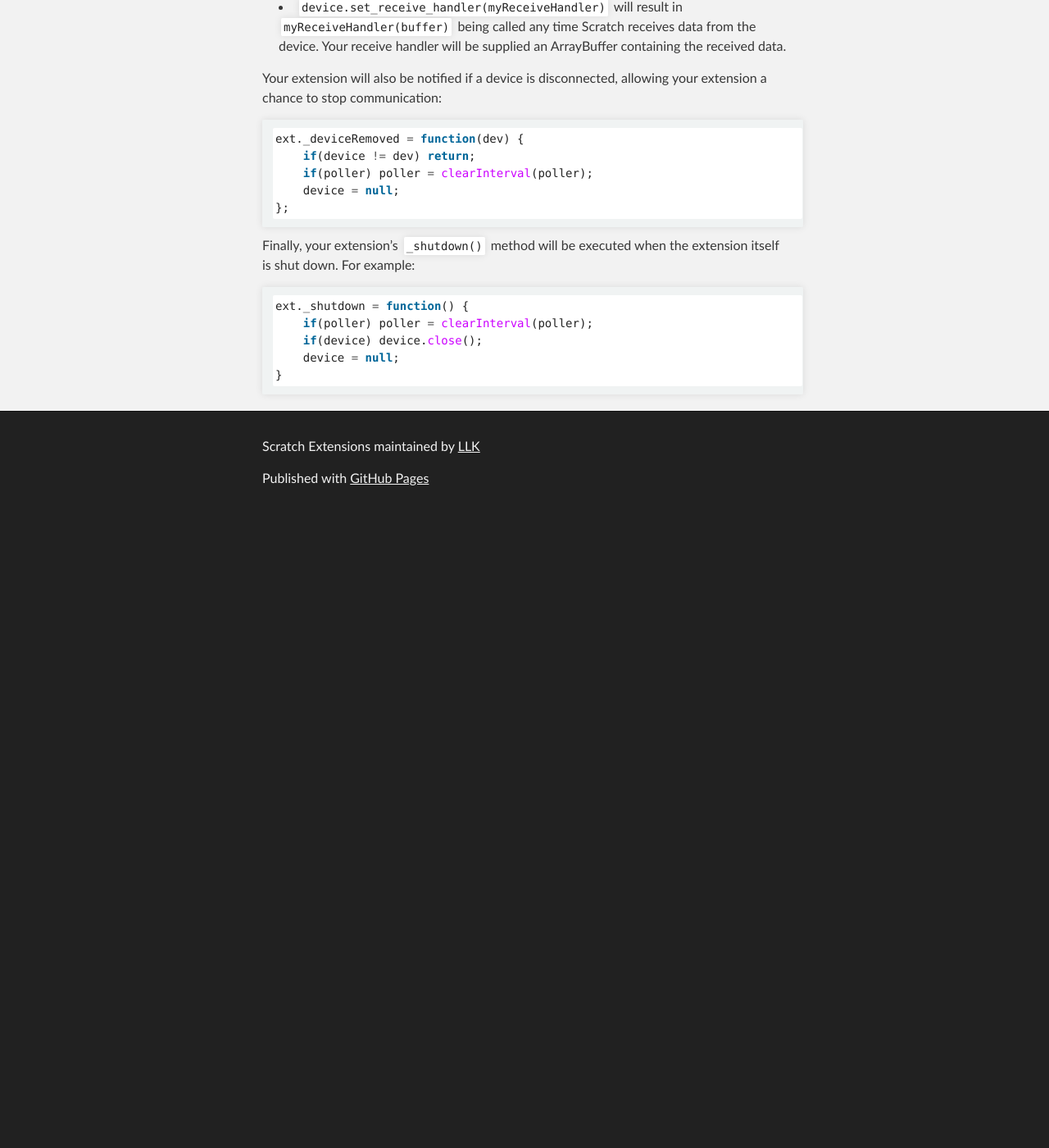
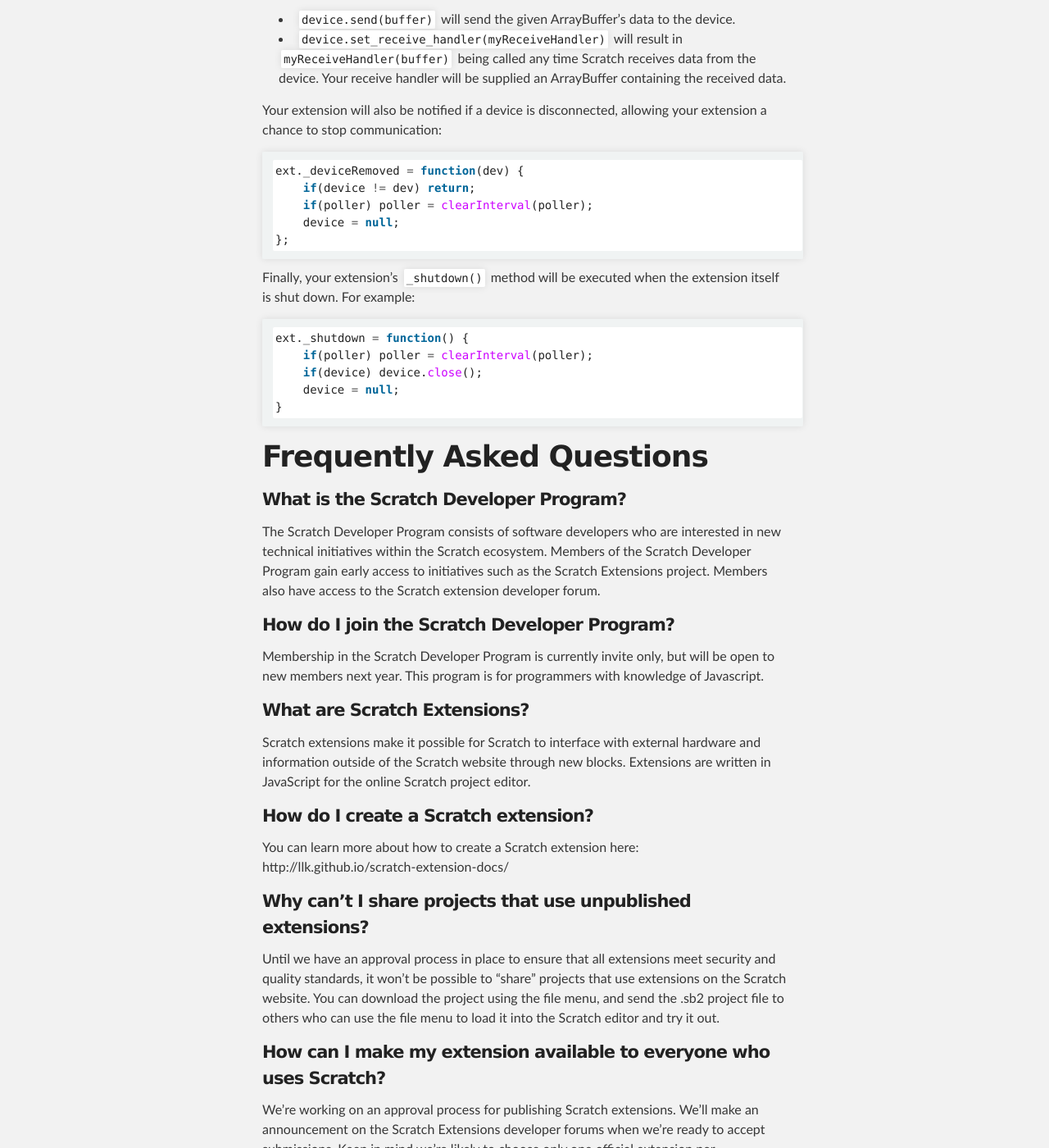
Before and after one commit to scratchfoundation/scratch-extension-docs, a Jekyll site: the page built from index.md, in a window 1280 px wide and 1400 px high, scrolled down 13643 px. Shown: the whole window at 82% size. Built offline with Jekyll 4.4.1, drawn with Linux system fonts in a browser that asks for light colours; Markdown is read by kramdown in place of the engine named in the settings; before the commit the page ends 14273 px from its top, so only the background shows below that; some of the changed text lies outside the part shown.

Commit message:
Add developer's FAQ.

````diff
--- a/index.md
+++ b/index.md
@@ -21,6 +21,8 @@
    1. [Hardware Support](#hardware-support)
       1. [USB HID Support](#usb-hid-support)
       1. [Serial Device Support](#serial-device-support)
+1. [Frequently Asked Questions](#frequently-asked-questions)
+
 
 # Introduction
 
@@ -459,3 +461,26 @@
     device = null;
 }
 ```
+# Frequently Asked Questions
+####What is the Scratch Developer Program?
+The Scratch Developer Program consists of software developers who are interested in new technical initiatives within the Scratch ecosystem. Members of the Scratch Developer Program gain early access to initiatives such as the Scratch Extensions project. Members also have access to the Scratch extension developer forum.
+####How do I join the Scratch Developer Program?
+Membership in the Scratch Developer Program is currently invite only, but will be open to new members next year. This program is for programmers with knowledge of Javascript.
+####What are Scratch Extensions?
+Scratch extensions make it possible for Scratch to interface with external hardware and information outside of the Scratch website through new blocks. Extensions are written in JavaScript for the online Scratch project editor.
+####How do I create a Scratch extension?
+You can learn more about how to create a Scratch extension here: http://llk.github.io/scratch-extension-docs/
+####Why can’t I share projects that use unpublished extensions?
+Until we have an approval process in place to ensure that all extensions meet security and quality standards, it won’t be possible to “share” projects that use extensions on the Scratch website. You can download the project using the file menu, and send the .sb2 project file to others who can use the file menu to load it into the Scratch editor and try it out.
+####How can I make my extension available to everyone who uses Scratch?
+We’re working on an approval process for publishing Scratch extensions. We’ll make an announcement on the Scratch Extensions developer forums when we’re ready to accept submissions. Keep in mind we’re likely to choose only one official extension per functionality (hardware, web API). Here are some of the criteria we’ll be using to decide whether or not to accept an extension:
+  * Security
+  * Ease of Use
+  * Quality (documentation, design, code)
+  * Requirements (browsers, operating system, hardware, etc)
+  * Content (age-appropriate, copyright infringement)
+
+####I’m having trouble creating my extension - where can I get help?
+Publish your code someplace publicly viewable, like Github, and then post a link to it in the [Scratch extension developers forum](http://scratch.mit.edu/discuss/41/) asking other developers for help.
+####How do I request new features or submit bugs?
+We would love to hear your thoughts and suggestions. Submit them as issues against this repository.
````
